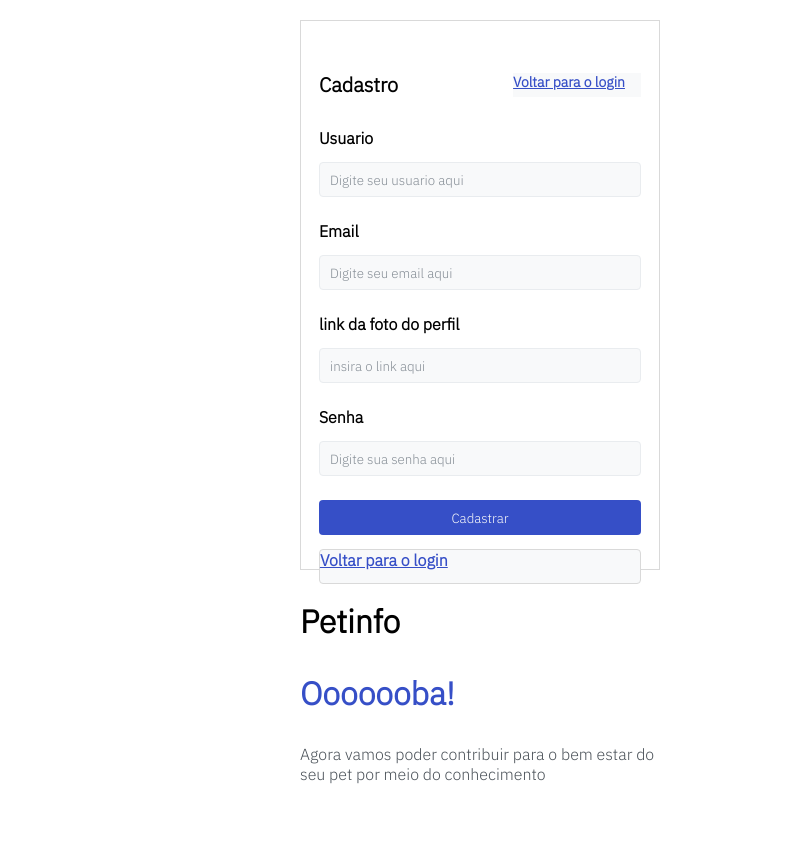
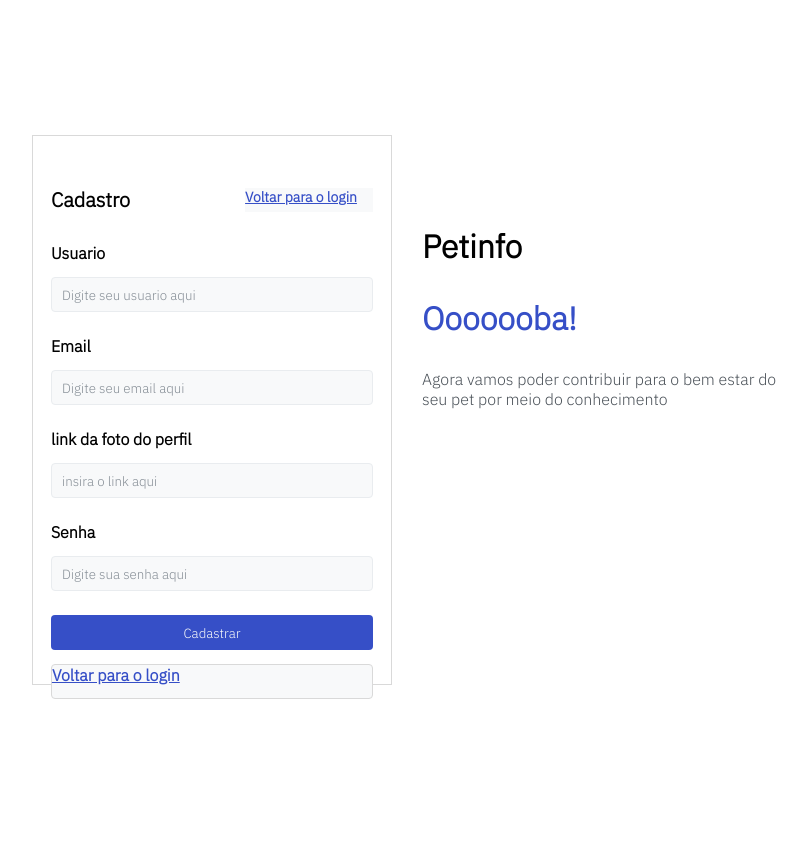
Before and after one commit to Kenzie-Academy-Brasil-Developers/petinfobase-baffi, a plain HTML site: page pages/registration/register.html in a window 1280 px wide. Shown: the whole page, without its empty margins (160-967 px from the left). After the commit the page ends 800 px from the top, so only its background shows below. Drawn offline with Linux system fonts and the light colour scheme.

Commit message:
ajustes css

```diff
--- a/styles/login.css
+++ b/styles/login.css
@@ -63,3 +63,11 @@ a{
     transform: rotate(360deg);
 }
 }
+
+
+@media (min-width: 768px){
+    main{
+        flex-direction: row;
+        width: 50%;
+    }
+}
--- a/styles/registration.css
+++ b/styles/registration.css
@@ -59,3 +59,13 @@ main{
     flex-direction: column;
     gap: 30px;
 }
+
+@media (min-width: 768px) {
+main{
+    flex-direction: row;
+    height: none;
+}
+.section-anime{
+    margin-top: 200px;
+}
+}
```
